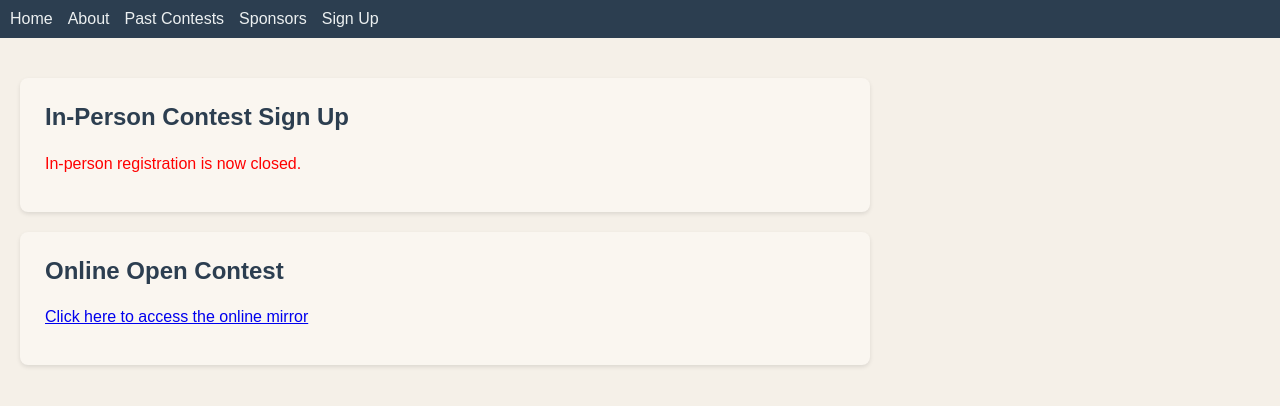
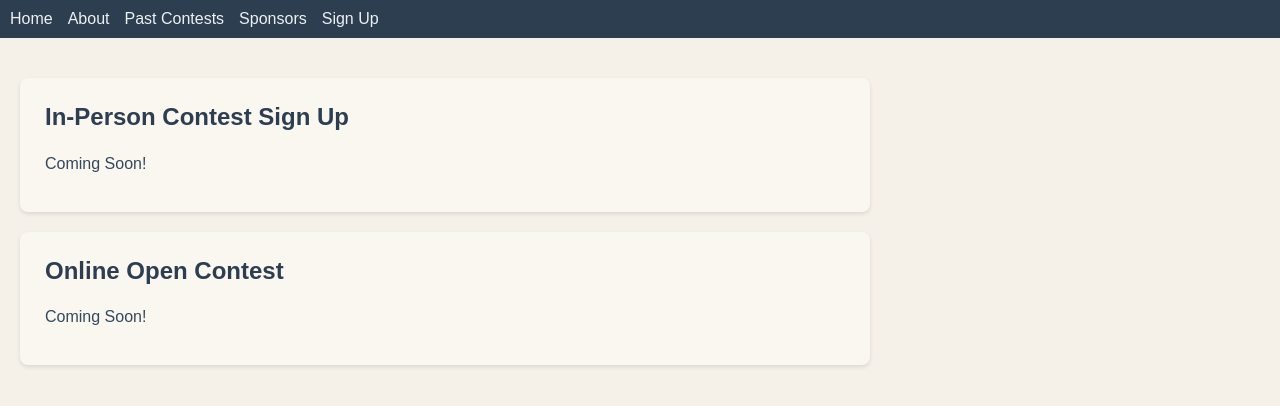
Before and after one commit to rucp-contest/rucp-contest.github.io, a plain HTML site: page signup.html in a window 1280 px wide. Drawn offline with Linux system fonts and the light colour scheme.

Commit message:
Made minor updates

```diff
--- a/signup.html
+++ b/signup.html
@@ -20,12 +20,12 @@
     <section id="signup">
         <div class="info-block">
             <h2>In-Person Contest Sign Up</h2>
-            <p style="color: red;">In-person registration is now closed.</p>
+            <p>Coming Soon!</p>
         </div>
 
         <div class="info-block">
             <h2>Online Open Contest</h2>
-            <p><a href="https://codeforces.com/contests/105813">Click here to access the online mirror</p>
+            <p>Coming Soon!</p>
         </div>
     </section>
 </body>
```
Also changed, not shown: about.html (+1 -1 lines), past-contests.html (+4 -4 lines), sponsors.html (+1 -0 lines).
